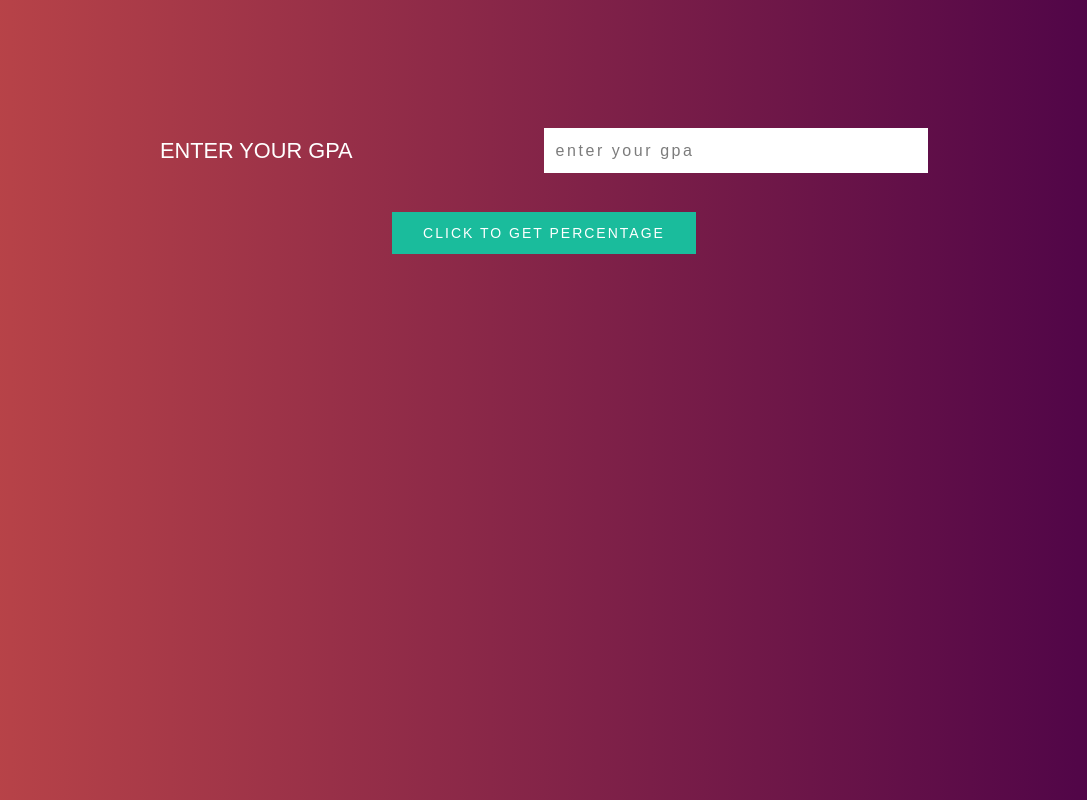
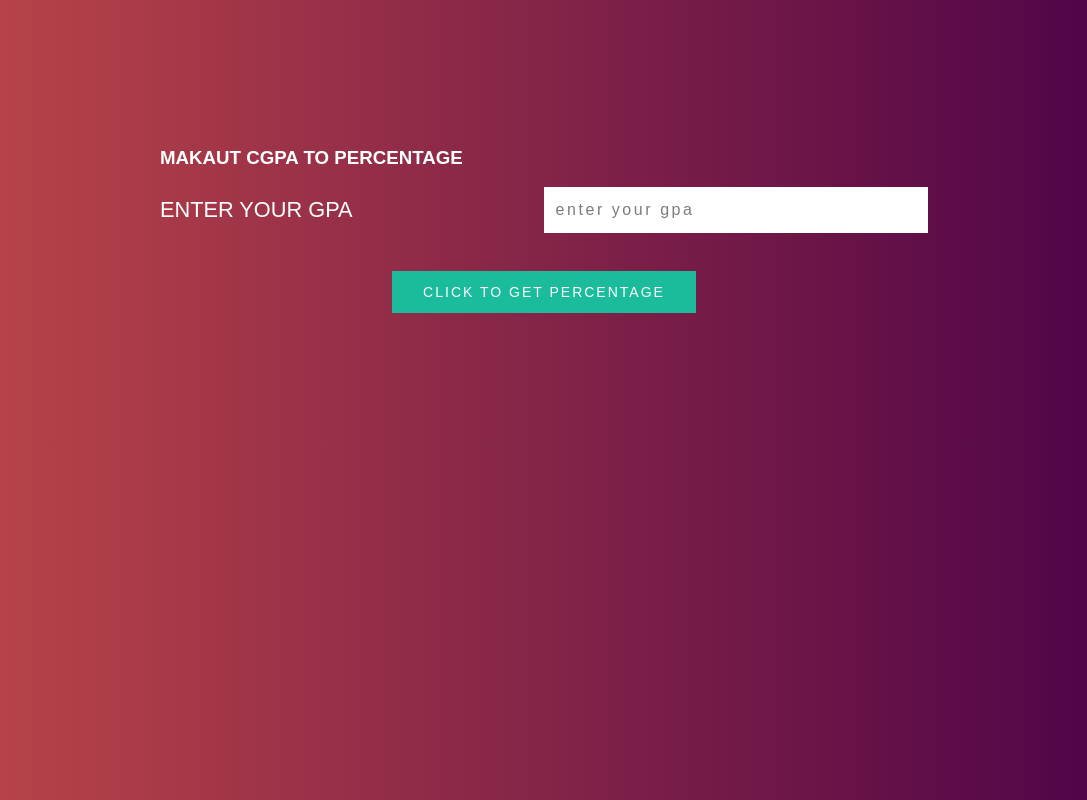
Before and after one commit to abulhayat1/makautCgpaToPercentage, a plain HTML site: page index.html in a window 1280 px wide. Shown: the whole page, without its empty margins (96-1183 px from the left). Drawn offline with nearby package versions, Linux system fonts and the light colour scheme.

Commit message:
Update index.html

```diff
--- a/index.html
+++ b/index.html
@@ -15,6 +15,9 @@
 
 <body>
 
+    <div class="heading">
+    		<h3>MAKAUT CGPA TO PERCENTAGE</h3>
+    </div>
     <div class="field pixel">
 		<label for="dgpa">Enter Your GPA</label>
 		<input id="dgpa" name="cgpa"  type="number" min="0"  placeholder="enter your gpa"/>
```
